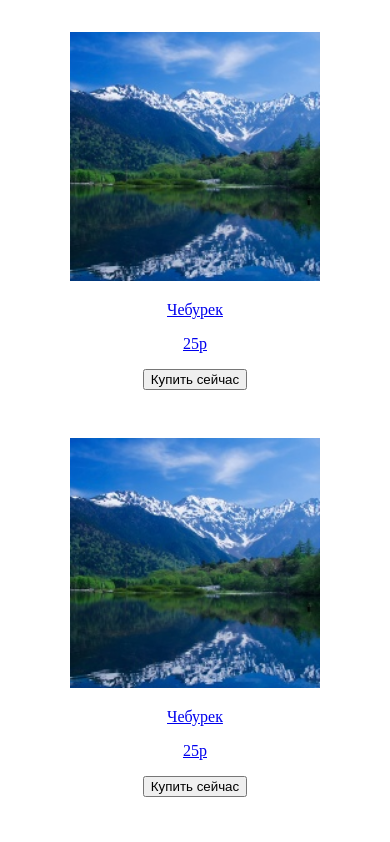
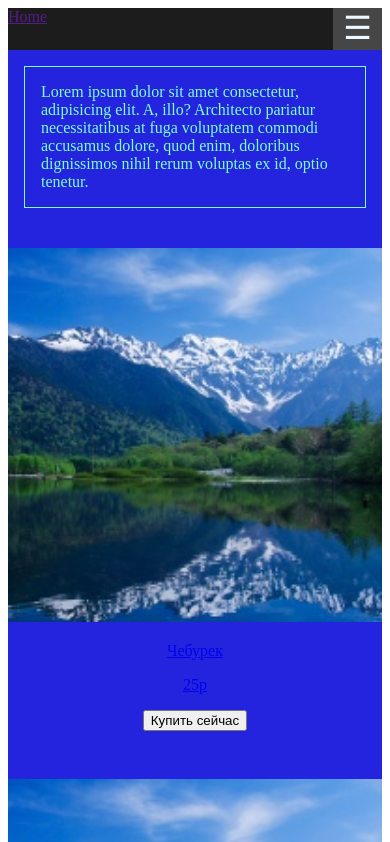
Before and after one commit to WEBAMS/html, a plain HTML site: page greed_css/index.html in a window 390 px wide. Shown: the top 842 px of the page. Drawn offline with Linux system fonts and the light colour scheme.

Commit message:
закончил grid

```diff
--- /dev/null
+++ b/greed_css/css/navbar.css
@@ -0,0 +1,55 @@
+.navbar {
+    display: flex;
+    background-color: rgb(29, 28, 28);
+}
+
+.nav-list {
+    display: flex;
+}
+
+.nav-list a {
+    display: block;
+    padding: 1em;
+    text-decoration: none;
+    color: aliceblue;
+}
+
+.nav-list a:hover {
+    background-color: rgb(70, 70, 70);
+}
+
+.nav-btn {
+    display: none;
+}
+
+@media (max-width: 1000px) {
+    .nav-btn {
+        font-size: 2em;
+        padding-inline: 10px;
+        padding-bottom: 3px;
+        border: none;
+        background-color: rgb(29, 28, 28);
+        color: aliceblue;
+        display: block;
+        cursor: pointer;
+    }
+
+    .nav-list {
+        display: none;
+    }
+
+    .nav-btn {
+        background-color: rgb(70, 70, 70);
+    }
+
+    .drop:hover .nav-list {
+        display: block;
+        position: absolute;
+        right: 1px;
+        background-color: rgb(29, 28, 28);
+    }
+
+    .navbar {
+        justify-content: space-between;
+    }
+}
--- a/greed_css/css/stylemainconteiner.css
+++ b/greed_css/css/stylemainconteiner.css
@@ -2,6 +2,7 @@
     display: grid;
     grid-template-columns: repeat(12, 1fr);
     grid-template-rows: repeat (1);
+    background-color: rgb(36, 36, 223);
 }
 
 .left-bar {
@@ -16,22 +17,45 @@
     grid-column: 11/13;
 }
 
-/* @media (max-width: 800px) {
+.left-bar p,
+.right-bar p {
+    margin: 1em;
+    padding: 1em;
+    border-style: solid;
+    border-width: 0.5px;
+    color: aquamarine;
+    border-color: aquamarine;
+}
+
+@media (max-width: 800px) {
     .conteiner {
-        grid-template-columns: repeat(2, 1fr);
-        grid-template-rows: repeat (5);
+        grid-template-rows: repeat (3);
+    }
+
+    .left-bar {
+        grid-column: 1/13;
+        grid-row: 1/2;
+    }
+
+    .conteiner {
+        grid-column: 1/13;
+        grid-row: 2/3;
+    }
+
+    .right-bar {
+        grid-column: 1/13;
+        grid-row: 3/4;
     }
 
 }
 
 @media (max-width: 600px) {
-    .conteiner {
-        grid-template-columns: repeat(1, 1fr);
-        grid-template-rows: repeat (9);
+    .main-conteiner {
+        grid-template-rows: repeat (3);
     }
 
     .card {
         margin-inline: 0;
     }
 
-} */
+}
--- a/greed_css/index.html
+++ b/greed_css/index.html
@@ -6,12 +6,27 @@
     <title>Greed CSS</title>
     <link rel="stylesheet" href="css/stylemainconteiner.css">
     <link rel="stylesheet" href="css/slyle.css">
+    <link rel="stylesheet" href="css/navbar.css">
 </head>
 <body>
 
+    <div class="navbar">
+        <a href="">Home</a>
+        <div class="drop">
+            <button class="nav-btn">&#9776;</button>
+            <div class="nav-list">
+                <a href="index.html">О нас</a>
+                <a href="index.html">Прайс</a>
+                <a href="index.html">Поставщики</a>
+                <a href="index.html">Контакты</a>
+                <a href="index.html">Работа</a>
+            </div>
+        </div>
+    </div>
+
     <div class="main-conteiner">
         <div class="left-bar">
-
+            <p>Lorem ipsum dolor sit amet consectetur, adipisicing elit. A, illo? Architecto pariatur necessitatibus at fuga voluptatem commodi accusamus dolore, quod enim, doloribus dignissimos nihil rerum voluptas ex id, optio tenetur.</p>
         </div>
 
         <div class="conteiner">
@@ -127,7 +142,7 @@
         </div>
 
         <div class="right-bar">
-
+            <p>Lorem, ipsum dolor sit amet consectetur adipisicing elit. At nisi dolores natus repellat ut fugiat quisquam et beatae incidunt, voluptatibus quae quia, fuga ducimus consectetur, minima reprehenderit illum distinctio aspernatur.</p>
         </div>
     </div>
 
```
Also changed, not shown: 6 other files.
